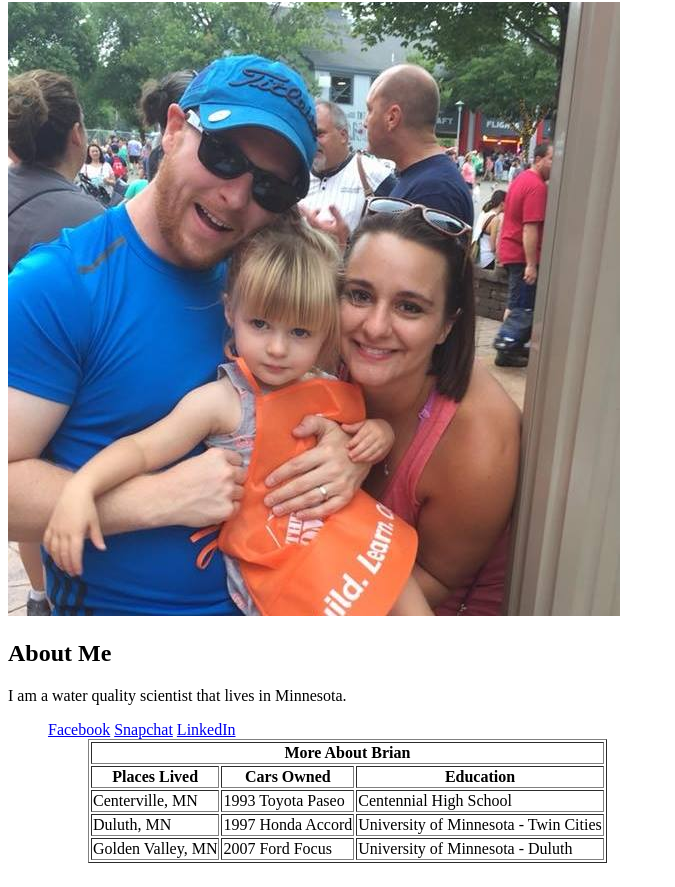
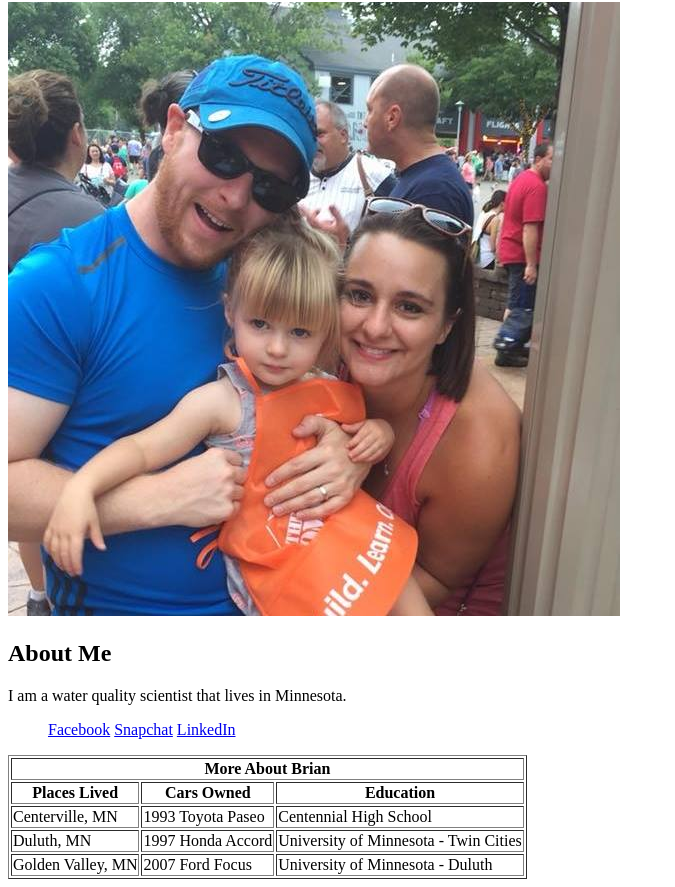
Before and after one commit to bbeck0744/bbeck0744.github.io, a plain HTML site: page index.html in a window 1280 px wide. Shown: the part 78-965 px from the top of the page, without its empty margins (0-675 px from the left). Drawn offline with Linux system fonts and the light colour scheme.

Commit message:
Update index.html

```diff
--- a/index.html
+++ b/index.html
@@ -18,7 +18,7 @@
     <il><a href="https://www.facebook.com/brian.beck.568">Facebook</a> </il>
     <il><a href="https://www.facebook.com/brian.beck.568">Snapchat</a> </il>
     <il><a href="https://www.facebook.com/brian.beck.568">LinkedIn</a> </il>
-  <ul/>
+  </ul>
     <table border="1">
         <thead>
           <tr>
```
